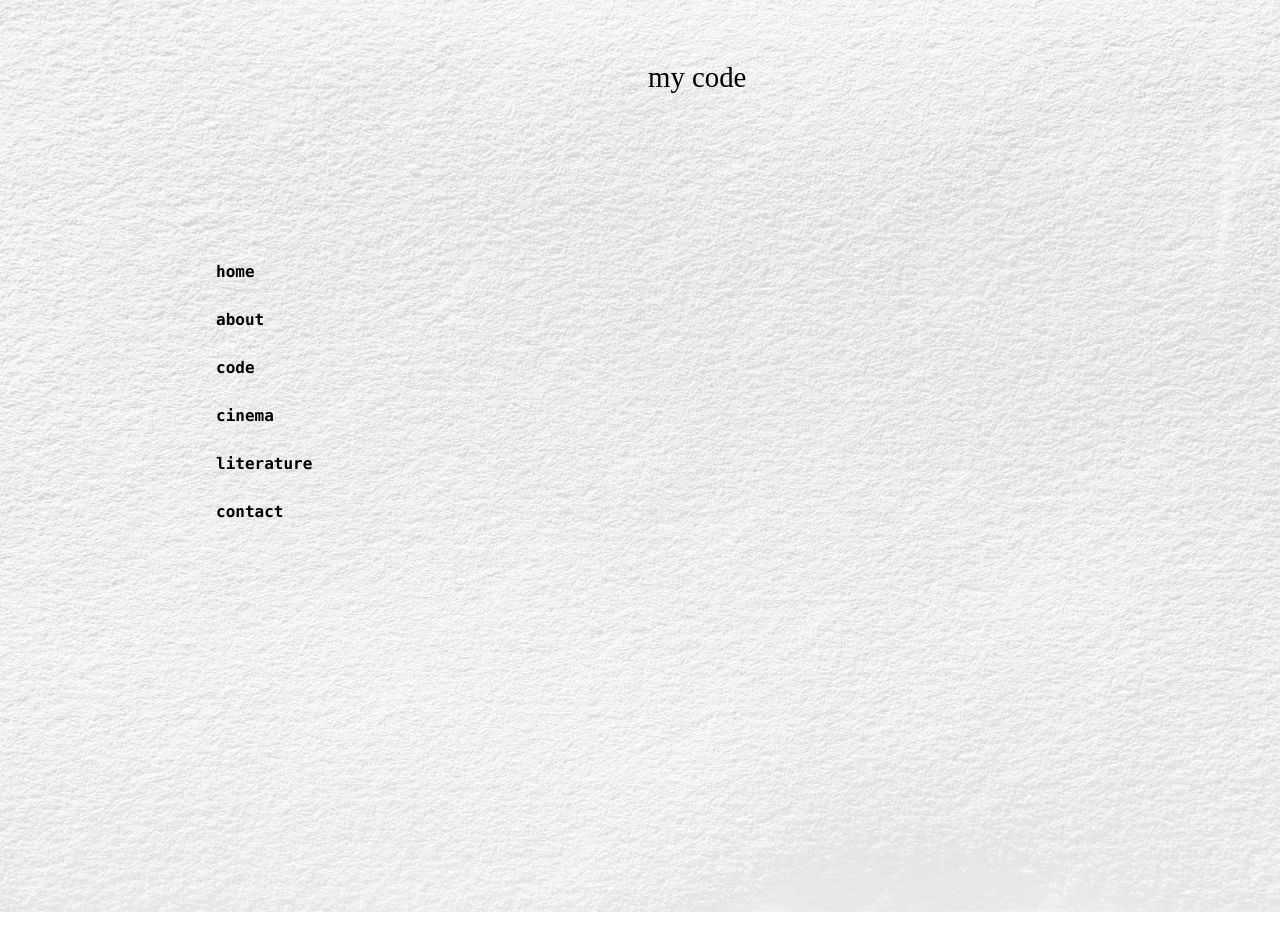
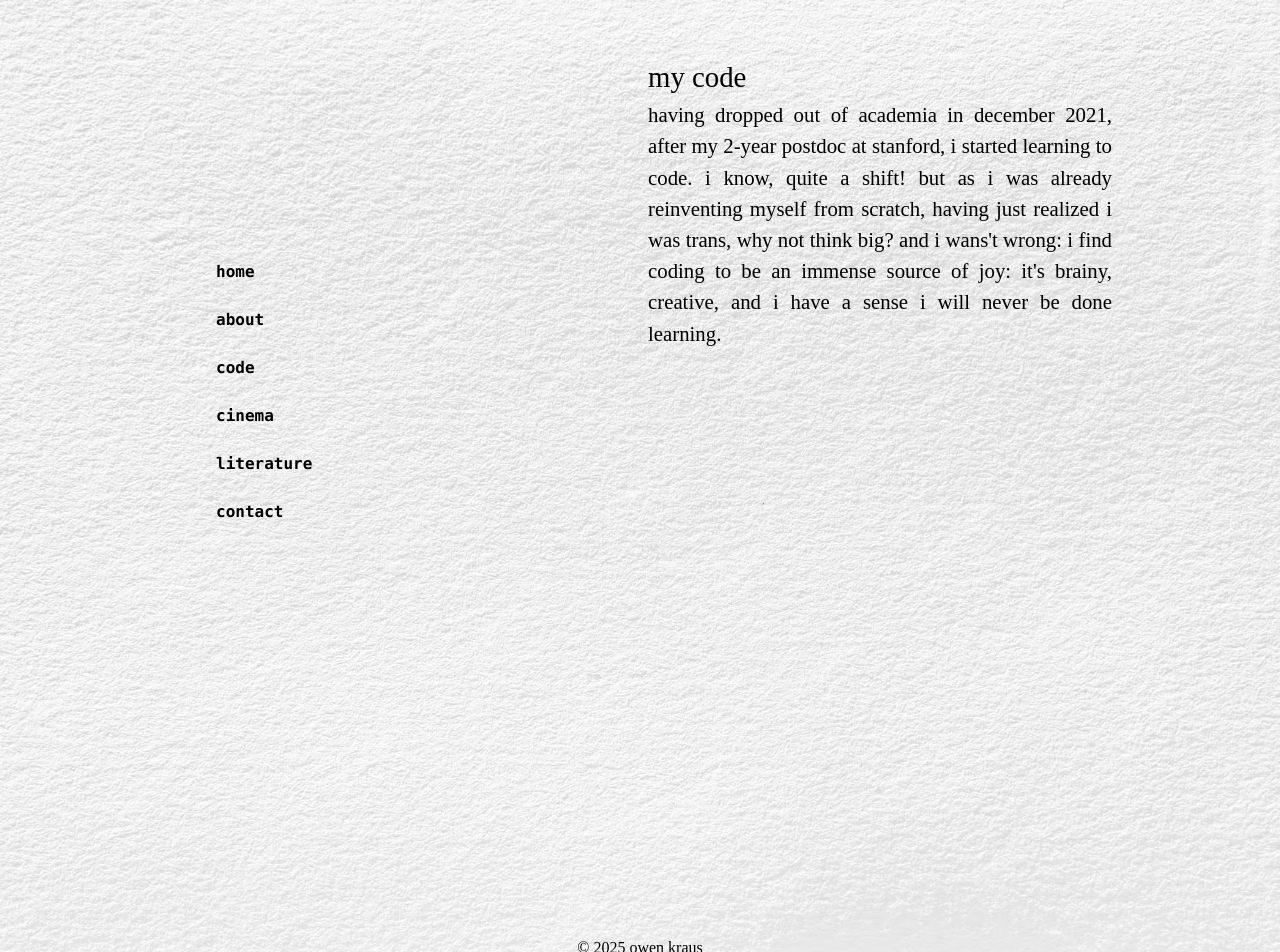
Before and after one commit to owenboy9/portfolio, a React (Vite) app: page /portfolio/code in a window 1280 px wide. Shown: the top 952 px of the page. Before the commit the page ends 912 px from the top, so only its background shows below. Built offline with nearby package versions, Linux system fonts and the light colour scheme; a web font is replaced by a local one.

Commit message:
add general text to all pages

```diff
--- a/src/App.css
+++ b/src/App.css
@@ -15,5 +15,5 @@ body {
 
 /* src/App.css or any CSS file */
 .text-shadow-hover:hover {
-  text-shadow: 2px 2px 5px rgba(0, 0, 0, 0.5); /* Customize the shadow as per your preference */
+  text-shadow: 2px 2px 5px rgba(0, 0, 0, 0.63);
 }
--- a/src/components/Footer/Footer.tsx
+++ b/src/components/Footer/Footer.tsx
@@ -0,0 +1,11 @@
+const Footer = () => {
+  return (
+  <div className="flex justify-center items-center mt-6 mb-6"
+  style={{ marginBottom: '1rem', fontSize: '1rem' }}
+  >
+    <p>© 2025 owen kraus</p>
+  </div>
+  );
+};
+
+export default Footer;
--- a/src/components/Layout/Layout.tsx
+++ b/src/components/Layout/Layout.tsx
@@ -1,14 +1,18 @@
 // src/components/Layout/Layout.tsx
 import { Outlet } from 'react-router-dom';
 import Sidebar from '../Sidebar/Sidebar';
+import Footer from '../Footer/Footer';
 
 const Layout = () => {
   return (
-    <div className="flex">
-      <Sidebar />
-      <main className="ml-48 p-6 w-full">
-        <Outlet />
-      </main>
+    <div className="flex flex-col min-h-screen">
+      <div className="flex flex-grow">
+        <Sidebar />
+        <main className="ml-48 p-6 w-full">
+          <Outlet />
+        </main>
+      </div>
+      <Footer />
     </div>
   );
 };
--- a/src/components/Sidebar/Sidebar.tsx
+++ b/src/components/Sidebar/Sidebar.tsx
@@ -24,7 +24,7 @@ const Sidebar = () => {
             className={({ isActive }: { isActive: boolean }) =>
           `px-2 py-1 rounded transition-transform transform
           ${isActive ? 'text-black font-semibold' : 'text-black'}
-          hover:scale-105 hover:bg-black/5 no-underline text-shadow-hover`
+          hover:scale-106 hover:bg-black/5 no-underline text-shadow-hover`
         }
         style={{ color: 'black', textDecoration: 'none' }}
           >
--- a/src/data/text.ts
+++ b/src/data/text.ts
@@ -0,0 +1,33 @@
+// src/data/text.ts
+
+export interface Text {
+  type: string;
+  description: string;
+}
+
+export const texts: Text[] = [
+  {
+    type: "about",
+    description: "i am a software developer, and a recovering academic. my background is in literature, and i sometimes make art films. i have founded and run an independend arthouse cinema in malmö, sweden. i have also worked as a bicycle mechanic, barista, and actor-ish, just to name a few perspectives i have explored. i care about community, and i currently work part-time at rfsl's checkpoint, testing msm and trans people for hiv and syphilis. i enjoy running. i am an aquarius, which, according to an ex of mine, means i am obsessed with freedom. well, i am.",
+  },
+  {
+    type: "cinema",
+    description: "hypnos theatre is an independent arthouse cinema in malmö, sweden. by best friend, paul kraus, and i built it in january 2019, and have been running it since. we also founded the non-profit film association 'film i malmö' that allows us to make great cinema available to people outside the dominant market economy. film i malmö is fully volunteer-run. at hypnos, beside screening films, we host amazing concert, performances, and talks. we also have a café area, where friendships emerge. on my own account, i have made one short film called 'flesh matters.' it is a poetic exploration of gender and one's body relationship to the world.",
+  },
+  {
+    type: "code",
+    description: "having dropped out of academia in december 2021, after my 2-year postdoc at stanford, i started learning to code. i know, quite a shift! but as i was already reinventing myself from scratch, having just realized i was trans, why not think big? and i wans't wrong: i find coding to be an immense source of joy: it's brainy, creative, and i have a sense i will never be done learning.",
+  },
+  {
+    type: "contact",
+    description: "i am not huge on social media. however, you can find me on linkedin, and, of course, check out my github repos. you are more than welcome to send me a message through the form below",
+  },
+  {
+    type: "home",
+    description: "hi! welcome to explore all the different chapters i have set up for you here.",
+  },
+  {
+    type: "literature",
+    description: "i have dedicated most of my life to literature. be it as a literary translator, editor of a literary magazine ('literatura na świecie'), or a literary scholar. i have published a bunch of literary translation to polish, some reviews and articles, and a book. what i care about is how the flesh of language carries meaning-creating potential. i am a new materialist, obviously. currently, i am working on a book (no idea what genre to call it) where the text is an inherent part of a gender transition.",
+  },
+];
--- a/src/pages/About/Page.tsx
+++ b/src/pages/About/Page.tsx
@@ -1,9 +1,16 @@
+import {texts} from '../../data/text.ts';
+
+
+const about = texts.find((item) => item.type === 'about');
 const About = () => {
   return (
   <div
-  style={{ marginTop: '2rem', marginLeft: '5rem' }}
+  style={{ marginTop: '2rem', marginLeft: '5rem', marginRight: '9rem', textAlign: 'justify' }}
   >
     <h1>about me</h1>
+    <p
+    style={{ fontSize: '1.3rem'}}
+    >{about?.description}</p>
   </div>
   );
 };
--- a/src/pages/Cinema/Page.tsx
+++ b/src/pages/Cinema/Page.tsx
@@ -1,9 +1,16 @@
+import {texts} from '../../data/text.ts';
+
+
+const cinema = texts.find((item) => item.type === 'cinema');
+
 const Cinema = () => {
   return (
   <div
-  style={{ marginTop: '2rem', marginLeft: '5rem' }}
+  style={{ marginTop: '2rem', marginLeft: '5rem', marginRight: '9rem', textAlign: 'justify' }}
   >
     <h1>my cinema</h1>
+    <p style={{ fontSize: '1.3rem'}}
+    >{cinema?.description}</p>
   </div>
   );
 };
--- a/src/pages/Code/Page.tsx
+++ b/src/pages/Code/Page.tsx
@@ -1,9 +1,18 @@
+import {texts} from '../../data/text.ts';
+
+const code = texts.find((item) => item.type === 'code');
+
 const Code = () => {
   return (
   <div
-  style={{ marginTop: '2rem', marginLeft: '5rem' }}
+  style={{ marginTop: '2rem', marginLeft: '5rem', marginRight: '9rem', textAlign: 'justify'  }}
   >
     <h1>my code</h1>
+    <p
+    style={{ fontSize: '1.3rem'}}
+    >
+    {code?.description}
+    </p>
   </div>
   );
 };
--- a/src/pages/Contact/Page.tsx
+++ b/src/pages/Contact/Page.tsx
@@ -1,9 +1,17 @@
+import {texts} from '../../data/text.ts';
+
+const contact = texts.find((item) => item.type === 'contact');
 const Contact = () => {
   return (
   <div
-  style={{ marginTop: '2rem', marginLeft: '5rem' }}
+  style={{ marginTop: '2rem', marginLeft: '5rem', marginRight: '9rem', textAlign: 'justify' }}
   >
     <h1>reach out to me</h1>
+    <p
+    style={{fontSize: '1.3rem'}}
+    >
+    {contact?.description}
+    </p>
   </div>
   );
 };
--- a/src/pages/Home/Page.tsx
+++ b/src/pages/Home/Page.tsx
@@ -1,9 +1,17 @@
+import {texts} from '../../data/text.ts';
+
+const home = texts.find((item) => item.type === 'home');
+
 const Home = () => {
   return (
   <div
-  style={{ marginTop: '2rem', marginLeft: '5rem' }}
+  style={{ marginTop: '2rem', marginLeft: '5rem', marginRight: '9rem', textAlign: 'justify'}}
   >
     <h1>owen kraus</h1>
+    <p
+    style={{ fontSize: '1.3rem'}}>
+    {home?.description}
+    </p>
   </div>
   );
 };
--- a/src/pages/Literature/Page.tsx
+++ b/src/pages/Literature/Page.tsx
@@ -1,9 +1,17 @@
+import {texts} from '../../data/text.ts';
+
+const literature = texts.find((item) => item.type === 'literature');
+
 const Literature = () => {
   return (
   <div
-  style={{ marginTop: '2rem', marginLeft: '5rem' }}
+  style={{ marginTop: '2rem', marginLeft: '5rem', marginRight: '9rem', textAlign: 'justify' }}
   >
     <h1>my literature</h1>
+    <p
+    style={{ fontSize: '1.3rem'}}>
+      {literature?.description}
+    </p>
   </div>
   );
 };
```
